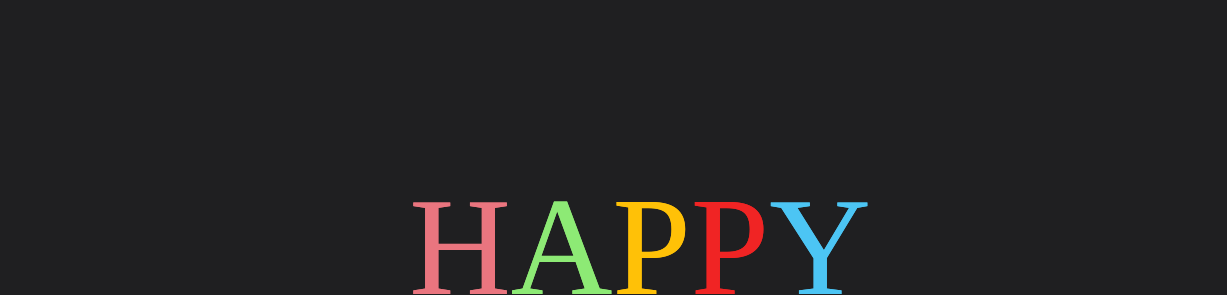
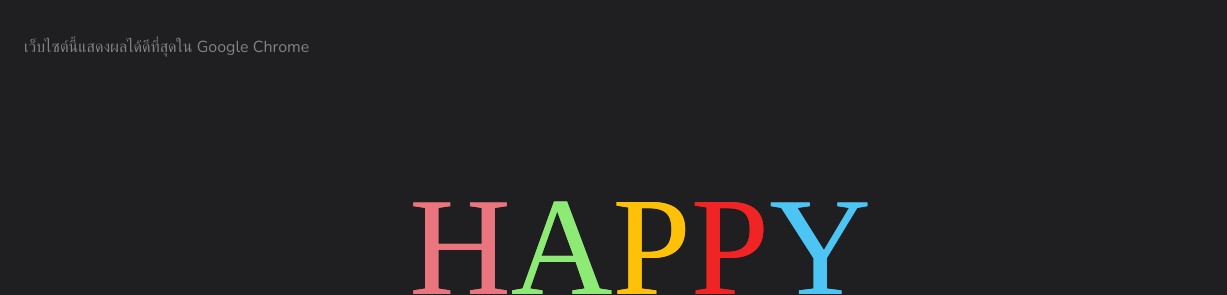
Before and after one commit to NantipatSoftEn/HBD.jrn, a plain HTML site: page index.html in a window 1280 px wide. Shown: the top 295 px of the page, 0-1227 px from the left. Drawn offline with nearby package versions, Linux system fonts and the light colour scheme; a web font is replaced by a local one.

Commit message:
edit index

```diff
--- a/index.html
+++ b/index.html
@@ -45,7 +45,7 @@
 	<main>
 		<div class="content content--fixed">
 			<header class="codrops-header">
-
+				<h1 class="codrops-header__title">เว็บไซต์นี้แสดงผลได้ดีที่สุดใน Google Chrome</h1>
 			</header>
 			<p class="codrops-header__tagline">
 				<a class="github" href="https://github.com/NantipatSoftEn/HBD.jrn" title="Find this project on GitHub"><svg class="icon icon--github"><use xlink:href="#icon-github"></use></svg></a></p>
```
